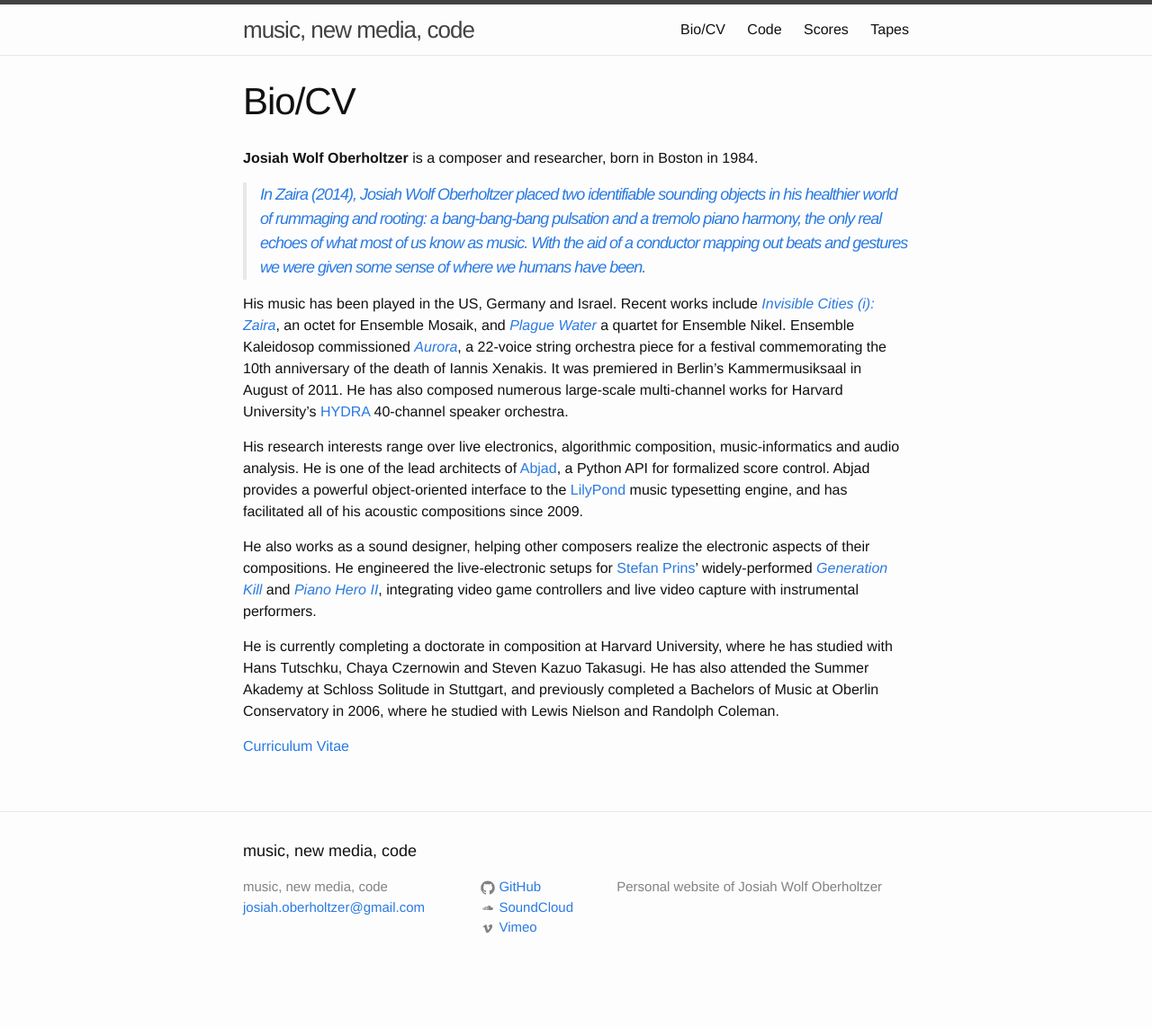
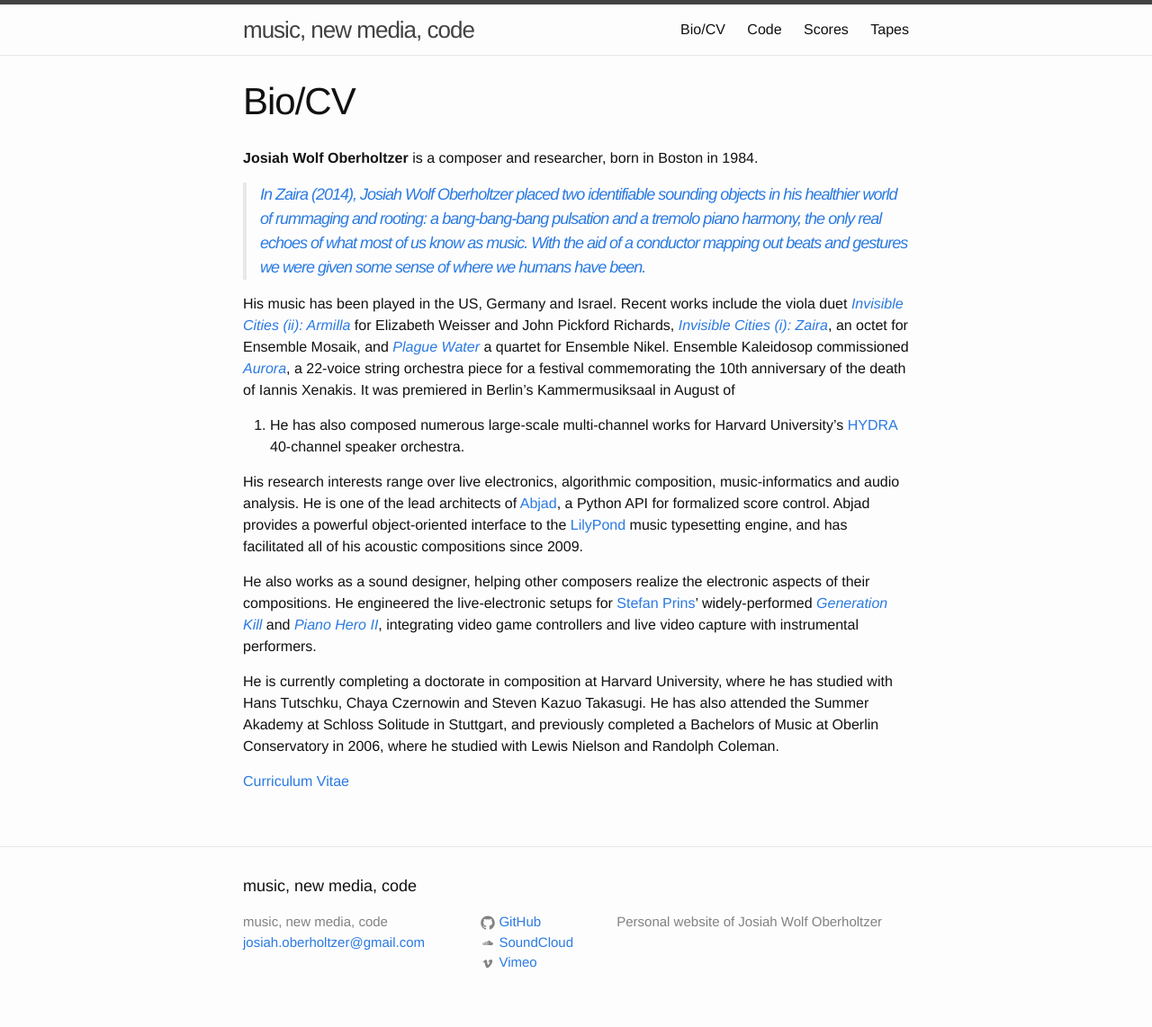
Before and after one commit to josiah-wolf-oberholtzer/josiah-wolf-oberholtzer.github.io, a Jekyll site: the page built from bio.md, in a window 1280 px wide. Shown: the whole page at 90% size. Built offline with Jekyll 4.4.1, drawn with Linux system fonts in a browser that asks for light colours; nearby versions of some CDN libraries; before the commit the page ends 1103 px from its top, so only the background shows below that.

Commit message:
Updated bio and copy.

```diff
--- a/bio.md
+++ b/bio.md
@@ -14,13 +14,14 @@
 > we were given some sense of where we humans have been.][review]
 
 His music has been played in the US, Germany and Israel. Recent works include
-[*Invisible Cities (i): Zaira*][zaira], an octet for Ensemble Mosaik, and
-[*Plague Water*][pw] a quartet for Ensemble Nikel. Ensemble Kaleidosop
-commissioned [*Aurora*][aurora], a 22-voice string orchestra piece for a
-festival commemorating the 10th anniversary of the death of Iannis Xenakis. It
-was premiered in Berlin's Kammermusiksaal in August of 2011. He has also
-composed numerous large-scale multi-channel works for Harvard University's
-[HYDRA][hydra] 40-channel speaker orchestra.
+the viola duet [*Invisible Cities (ii): Armilla*][armilla] for Elizabeth
+Weisser and John Pickford Richards, [*Invisible Cities (i): Zaira*][zaira], an
+octet for Ensemble Mosaik, and [*Plague Water*][pw] a quartet for Ensemble
+Nikel. Ensemble Kaleidosop commissioned [*Aurora*][aurora], a 22-voice string
+orchestra piece for a festival commemorating the 10th anniversary of the death
+of Iannis Xenakis. It was premiered in Berlin's Kammermusiksaal in August of
+2011. He has also composed numerous large-scale multi-channel works for Harvard
+University's [HYDRA][hydra] 40-channel speaker orchestra.
 
 His research interests range over live electronics, algorithmic composition,
 music-informatics and audio analysis. He is one of the lead architects of
@@ -51,6 +52,7 @@
 [Curriculum Vitae][cv]
 
 [abjad]: /code/abjad/
+[armilla]: /scores/armilla/
 [aurora]: /scores/aurora/
 [barroso]: http://edgarbarroso.net/
 [cv]: /assets/pdfs/JosiahWolfOberholtzer_CV.pdf
```
Also changed, not shown: _posts/scores/2015-01-03-armilla.md (+5 -5 lines), 1 other file.
